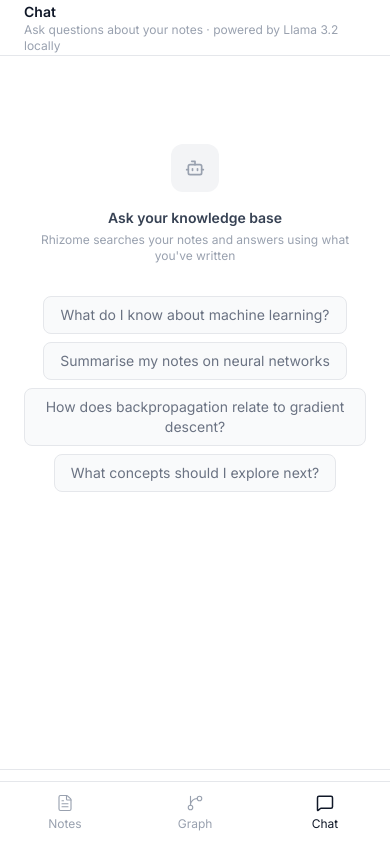
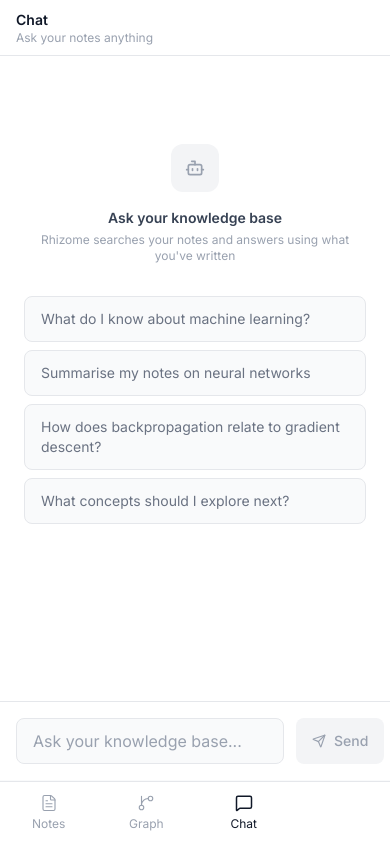
Before and after one commit to xelasrc/zettelkasten, a Next.js app: page /chat in a window 390 px wide. Built offline with nearby package versions, Linux system fonts and the light colour scheme.

Commit message:
improvement: now mobile responsive

```diff
--- a/src/app/chat/page.tsx
+++ b/src/app/chat/page.tsx
@@ -60,15 +60,16 @@
   }
 
   return (
-    <div className="flex h-screen bg-gray-50 overflow-hidden">
+    <div className="flex h-[100dvh] pb-16 md:pb-0 bg-gray-50 overflow-hidden">
       <Sidebar />
 
       <div className="flex-1 flex flex-col overflow-hidden bg-white">
         {/* Header */}
-        <div className="h-14 flex items-center justify-between px-6 border-b border-gray-200 shrink-0">
+        <div className="h-14 flex items-center justify-between px-4 sm:px-6 border-b border-gray-200 shrink-0">
           <div>
             <h1 className="text-sm font-semibold text-gray-900">Chat</h1>
-            <p className="text-xs text-gray-400">Ask questions about your notes · powered by Llama 3.2 locally</p>
+            <p className="text-xs text-gray-400 hidden sm:block">Ask questions about your notes · powered by Llama 3.2 locally</p>
+            <p className="text-xs text-gray-400 sm:hidden">Ask your notes anything</p>
           </div>
         </div>
 
@@ -82,12 +83,12 @@
                 </div>
                 <h2 className="text-sm font-semibold text-gray-700 mb-1">Ask your knowledge base</h2>
                 <p className="text-xs text-gray-400 mb-8">Rhizome searches your notes and answers using what you've written</p>
-                <div className="flex flex-col gap-2 items-center">
+                <div className="flex flex-col gap-2 w-full">
                   {suggestions.map(s => (
                     <button
                       key={s}
                       onClick={() => setInput(s)}
-                      className="text-sm text-gray-500 hover:text-gray-900 bg-gray-50 hover:bg-gray-100 border border-gray-200 rounded-lg px-4 py-2 transition-colors"
+                      className="w-full text-sm text-gray-500 hover:text-gray-900 bg-gray-50 hover:bg-gray-100 border border-gray-200 rounded-lg px-4 py-3 transition-colors text-left"
                     >
                       {s}
                     </button>
@@ -158,14 +159,14 @@
         </div>
 
         {/* Input */}
-        <div className="border-t border-gray-200 px-6 py-4 bg-white shrink-0">
+        <div className="border-t border-gray-200 px-4 sm:px-6 py-4 bg-white shrink-0">
           <div className="max-w-2xl mx-auto flex gap-3">
             <input
               value={input}
               onChange={e => setInput(e.target.value)}
               onKeyDown={e => e.key === 'Enter' && !e.shiftKey && sendMessage()}
               placeholder="Ask your knowledge base..."
-              className="flex-1 bg-gray-50 border border-gray-200 rounded-lg px-4 py-2.5 text-sm outline-none text-gray-900 placeholder-gray-400 focus:border-blue-300 focus:bg-white transition-colors"
+              className="flex-1 bg-gray-50 border border-gray-200 rounded-lg px-4 py-2.5 text-base md:text-sm outline-none text-gray-900 placeholder-gray-400 focus:border-blue-300 focus:bg-white transition-colors"
             />
             <button
               onClick={sendMessage}
--- a/src/app/graph/page.tsx
+++ b/src/app/graph/page.tsx
@@ -134,23 +134,24 @@
   }, [notes, router])
 
   return (
-    <div className="flex h-screen bg-gray-50 overflow-hidden">
+    <div className="flex h-[100dvh] pb-16 md:pb-0 bg-gray-50 overflow-hidden">
       <Sidebar />
 
       <div className="flex-1 flex flex-col overflow-hidden bg-white">
-        <div className="h-14 flex items-center justify-between px-6 border-b border-gray-200 shrink-0">
+        <div className="h-14 flex items-center justify-between px-4 sm:px-6 border-b border-gray-200 shrink-0">
           <div>
             <h1 className="text-sm font-semibold text-gray-900">Knowledge Graph</h1>
             <p className="text-xs text-gray-400">{notes.length} notes · connected by [[wikilinks]]</p>
           </div>
-          <p className="text-xs text-gray-400">Scroll to zoom · drag to pan</p>
+          <p className="text-xs text-gray-400 hidden sm:block">Scroll to zoom · drag to pan</p>
+          <p className="text-xs text-gray-400 sm:hidden">Pinch to zoom · drag to pan</p>
         </div>
 
         <div className="flex-1 relative">
           <svg ref={svgRef} className="w-full h-full block" />
 
           {hoveredNote && (
-            <div className="absolute bottom-6 left-6 bg-white border border-gray-200 rounded-lg p-4 max-w-xs shadow-sm pointer-events-none">
+            <div className="absolute bottom-20 md:bottom-6 left-4 md:left-6 bg-white border border-gray-200 rounded-lg p-3 md:p-4 max-w-xs shadow-sm pointer-events-none">
               <p className="font-semibold text-sm text-gray-900 mb-2">{hoveredNote.title}</p>
               {hoveredNote.links.length > 0 && (
                 <div className="flex gap-1.5 flex-wrap">
--- a/src/app/notes/page.tsx
+++ b/src/app/notes/page.tsx
@@ -7,7 +7,7 @@
 import nextDynamic from 'next/dynamic'
 import Sidebar from '@/components/Nav'
 import type { EditorHandle } from '@/components/Editor'
-import { Search, X, FileText, Trash2, Plus, FilePlus, ArrowUpDown, Link2 } from 'lucide-react'
+import { Search, X, FileText, Trash2, Plus, FilePlus, ArrowUpDown, Link2, List } from 'lucide-react'
 import { extractWikilinks } from '@/lib/embeddings'
 
 const Editor = nextDynamic(() => import('@/components/Editor'), { ssr: false })
@@ -58,6 +58,7 @@
   const [search, setSearch] = useState('')
   const [sortMode, setSortMode] = useState<SortMode>('updated')
   const [showSortMenu, setShowSortMenu] = useState(false)
+  const [showNotesList, setShowNotesList] = useState(false)
   const [tabs, setTabs] = useState<OpenTab[]>(() => [makeEmptyTab()])
   const [activeKey, setActiveKey] = useState<number>(1)
   const editorRef = useRef<EditorHandle>(null)
@@ -132,6 +133,7 @@
   }
 
   async function openNoteInActiveTab(note: Note) {
+    setShowNotesList(false)
     const [noteRes, backlinksRes] = await Promise.all([
       fetch(`/api/notes/${note.id}`),
       fetch(`/api/notes/${note.id}/backlinks`)
@@ -275,11 +277,26 @@
   }
 
   return (
-    <div className="flex h-screen bg-gray-50 overflow-hidden">
+    <div className="flex h-[100dvh] pb-16 md:pb-0 bg-gray-50 overflow-hidden">
       <Sidebar />
 
-      {/* Notes list column */}
-      <div className="flex flex-col w-60 border-r border-gray-200 shrink-0 overflow-hidden bg-white">
+      {/* Mobile backdrop for notes list drawer */}
+      {showNotesList && (
+        <div
+          className="md:hidden fixed inset-0 bg-black/20 z-20"
+          onClick={() => setShowNotesList(false)}
+        />
+      )}
+
+      {/* Notes list column — fixed drawer on mobile, static column on desktop */}
+      <div className={`
+        flex flex-col border-r border-gray-200 shrink-0 overflow-hidden bg-white
+        fixed md:relative inset-y-0 left-0 z-30 md:z-auto
+        w-72 md:w-60
+        shadow-xl md:shadow-none
+        transition-transform duration-200 ease-in-out
+        ${showNotesList ? 'translate-x-0' : '-translate-x-full md:translate-x-0'}
+      `}>
 
         {/* Toolbar */}
         <div className="h-11 flex items-center justify-around px-2 border-b border-gray-100 bg-gray-50/80 shrink-0">
@@ -388,13 +405,21 @@
       <div className="flex-1 flex flex-col overflow-hidden">
 
         {/* Tab bar */}
-        <div className="flex items-center border-b border-gray-200 bg-white shrink-0 h-10">
+        <div className="flex items-center border-b border-gray-200 bg-white shrink-0 h-11">
+          {/* Mobile: toggle notes list */}
+          <button
+            onClick={() => setShowNotesList(p => !p)}
+            className="md:hidden flex items-center justify-center w-11 h-11 shrink-0 border-r border-gray-200 text-gray-400 hover:text-gray-700 transition-colors"
+            title="Toggle notes list"
+          >
+            <List size={16} />
+          </button>
           <div className="flex items-center overflow-x-auto flex-1">
             {tabs.map(tab => (
               <button
                 key={tab._key}
                 onClick={() => setActiveKey(tab._key)}
-                className={`relative flex items-center gap-2 px-4 h-10 border-r border-gray-200 text-xs shrink-0 transition-colors group ${
+                className={`relative flex items-center gap-2 px-3 h-11 border-r border-gray-200 text-xs shrink-0 transition-colors group ${
                   activeKey === tab._key
                     ? 'bg-gray-50 text-gray-900 font-medium'
                     : 'text-gray-400 hover:text-gray-700 hover:bg-gray-50'
@@ -407,7 +432,7 @@
                 {tab.isDirty && <div className="w-1.5 h-1.5 rounded-full bg-amber-400 shrink-0" />}
                 <span
                   onClick={(e) => closeTab(tab._key, e)}
-                  className="opacity-0 group-hover:opacity-100 hover:bg-gray-200 rounded p-0.5 transition-all cursor-pointer ml-0.5"
+                  className="md:opacity-0 md:group-hover:opacity-100 hover:bg-gray-200 rounded p-0.5 transition-all cursor-pointer ml-0.5"
                 >
                   <X size={10} />
                 </span>
@@ -436,7 +461,7 @@
                 }`}
               >
                 <Link2 size={13} />
-                {activeTab.linking ? 'Thinking...' : 'Suggest Links'}
+                <span className="hidden sm:inline">{activeTab.linking ? 'Thinking...' : 'Suggest Links'}</span>
               </button>
             )}
             {activeTab && (
@@ -463,11 +488,11 @@
         {/* Note content */}
         <div className="flex-1 overflow-y-auto bg-white">
           {activeTab ? (
-            <div className="px-10 py-8 max-w-4xl">
+            <div className="px-4 sm:px-8 md:px-10 py-5 md:py-8 max-w-4xl pb-24 md:pb-10">
               <input
                 value={activeTab.title}
                 onChange={e => handleTitleChange(e.target.value)}
-                className="w-full text-3xl font-bold text-gray-900 outline-none mb-3 bg-transparent placeholder-gray-300"
+                className="w-full text-2xl md:text-3xl font-bold text-gray-900 outline-none mb-3 bg-transparent placeholder-gray-300"
                 placeholder="Untitled"
               />
 
--- a/src/components/Nav.tsx
+++ b/src/components/Nav.tsx
@@ -47,7 +47,10 @@
         </div>
       </aside>
 
-      <nav className="md:hidden fixed bottom-0 left-0 right-0 bg-white border-t border-gray-200 z-50 flex">
+      <nav
+        className="md:hidden fixed bottom-0 left-0 right-0 bg-white border-t border-gray-200 z-50 flex"
+        style={{ paddingBottom: 'env(safe-area-inset-bottom)' }}
+      >
         {navItems.map(({ label, href, icon: Icon }) => {
           const active = pathname.startsWith(href)
           return (
@@ -63,6 +66,9 @@
             </Link>
           )
         })}
+        <div className="flex-1 flex flex-col items-center gap-1 py-3">
+          <UserButton />
+        </div>
       </nav>
     </>
   )
```
